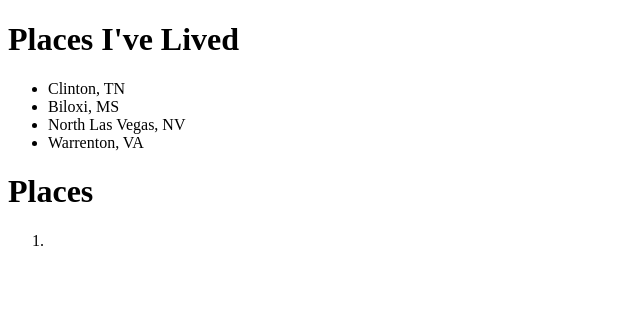
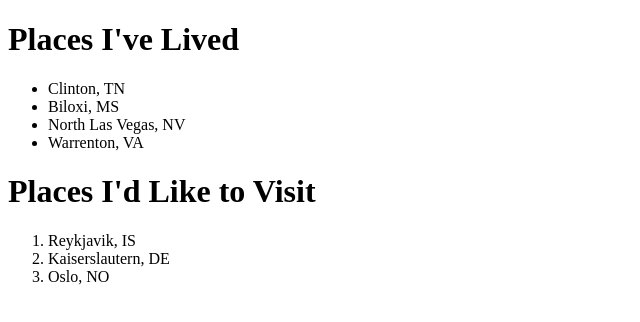
Before and after one commit to JacobTheEldest/html-exercise, a plain HTML site: page index.html in a window 1280 px wide. Shown: the whole page, without its empty margins (0-640 px from the left). Drawn offline with Linux system fonts and the light colour scheme.

Commit message:
Add a description for each list

```diff
--- a/index.html
+++ b/index.html
@@ -12,9 +12,11 @@
         <li>North Las Vegas, NV</li>
         <li>Warrenton, VA</li>
     </ul>
-    <h1>Places</h1>
+    <h1>Places I'd Like to Visit</h1>
     <ol>
-        <li></li>
+        <li>Reykjavik, IS</li>
+        <li>Kaiserslautern, DE</li>
+        <li>Oslo, NO</li>
     </ol>
 </body>
 
```
